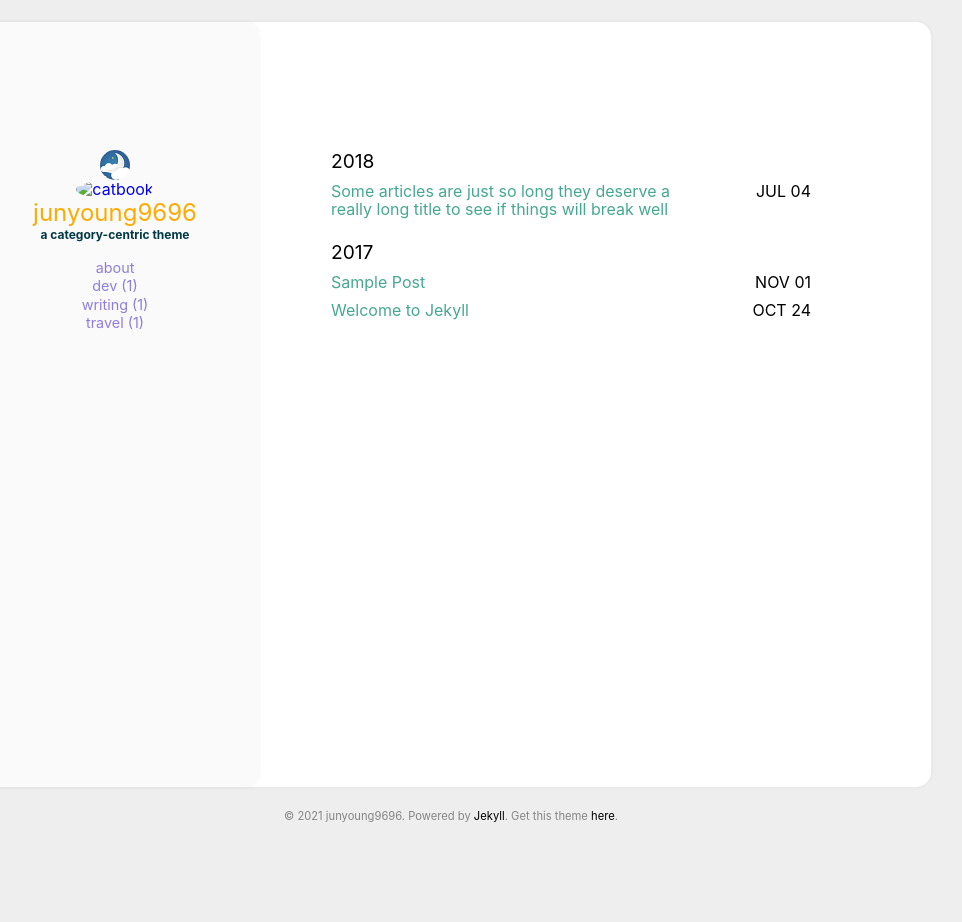
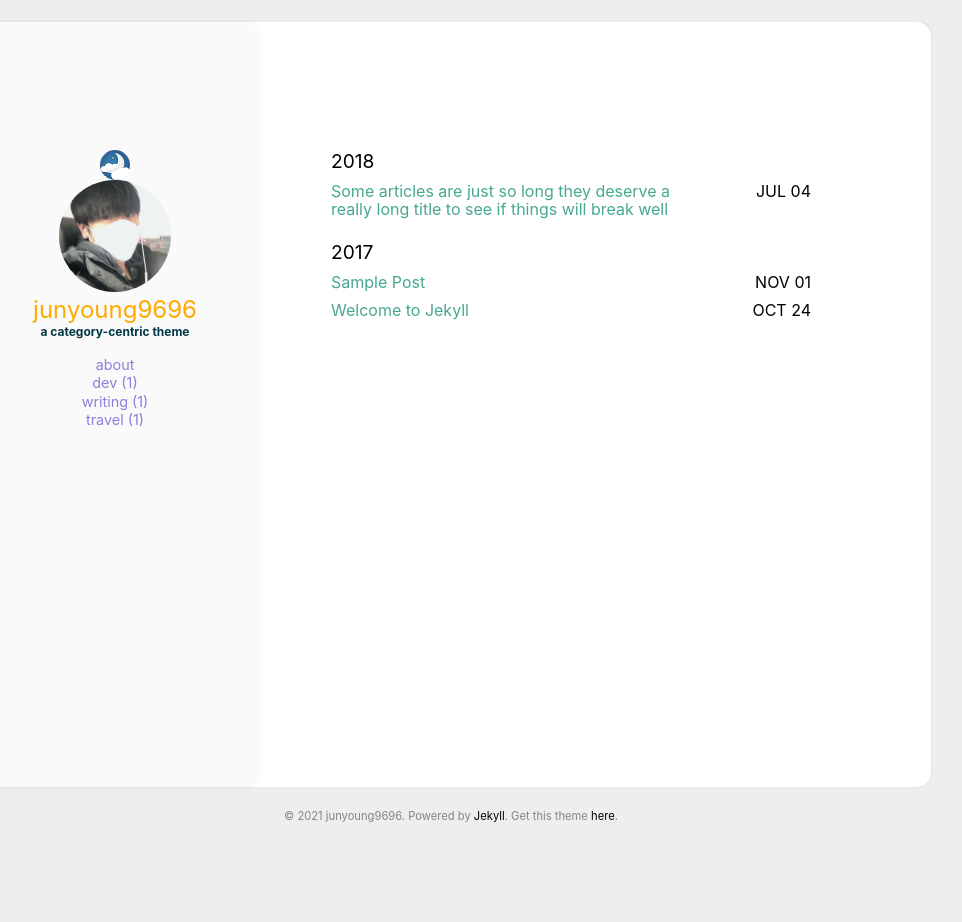
Before and after one commit to junyoung9696/junyoung9696.github.io, a Jekyll site: the page built from index.html, in a window 1280 px wide. Shown: the whole page, without its empty margins (189-1151 px from the left). Built offline with Jekyll 4.4.1, drawn with Linux system fonts in a browser that asks for light colours.

Commit message:
Theme changed

```diff
--- a/_config.yml
+++ b/_config.yml
@@ -19,7 +19,7 @@ disqus_shortname: #disqus shortname
 
 user:
   name: junyoung9696
-  pic: /C/bb/me.jpg #
+  pic: /assets/img/me.jpg #
   picAlt: "catbook"
   job: a category-centric theme
   aboutme: true # comment this out if you don't need the 'about' page.
```
Also changed, not shown: assets/img/me.jpg (added).
